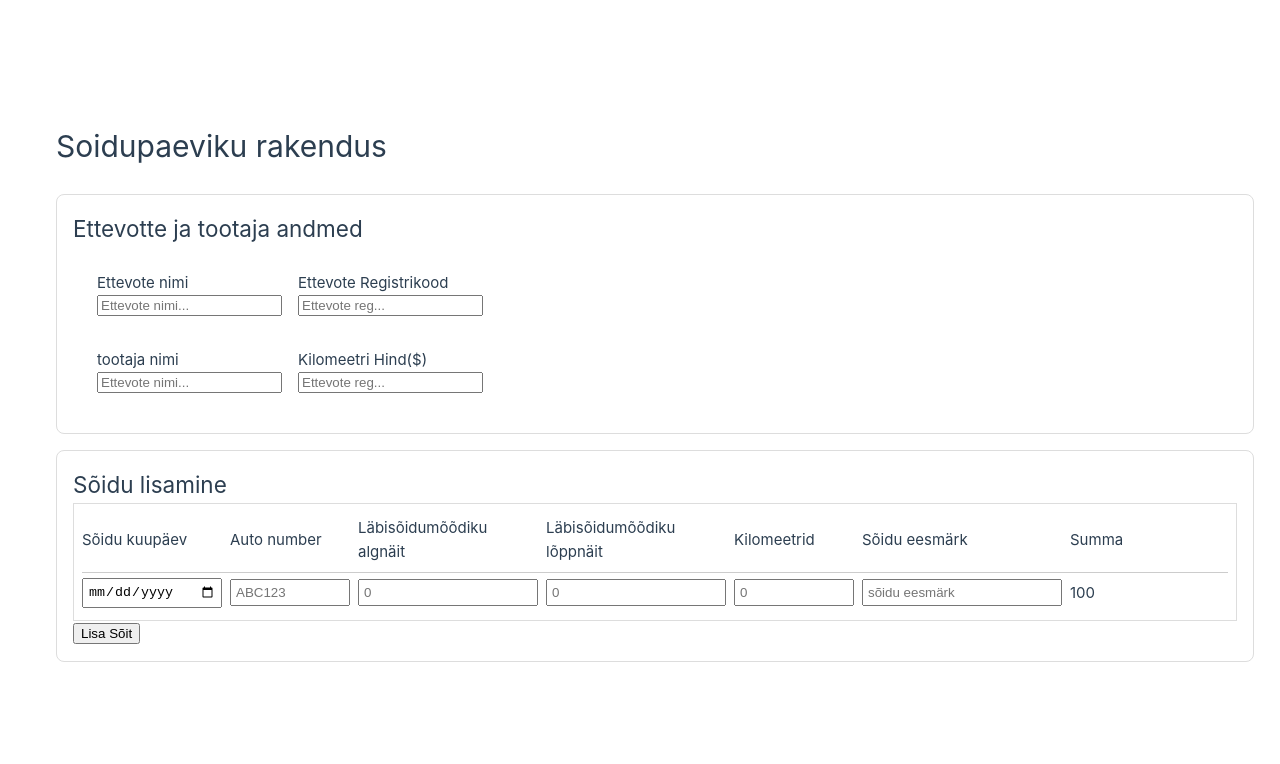
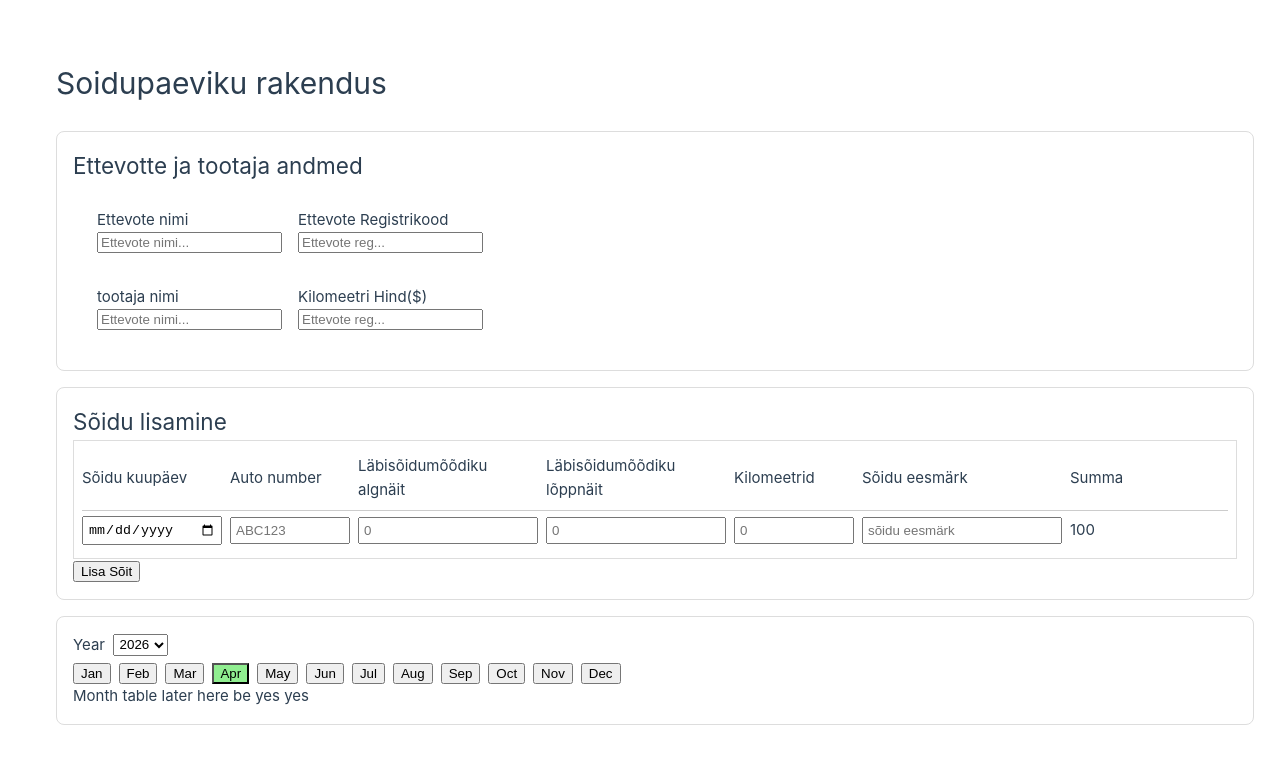
Before and after one commit to RasmusKuusmaa/ACNT, a Vue app: page / in a window 1280 px wide. Shown: the top 764 px of the page. Built offline with nearby package versions, Linux system fonts and the light colour scheme; the HTML template or start-up script is replaced by a standard one.

Commit message:
month/year selector

```diff
--- a/src/App.vue
+++ b/src/App.vue
@@ -1,6 +1,7 @@
 <script setup lang="ts">
 import CompanyForm from './components/CompanyForm.vue';
 import MilageFrom from './components/MilageFrom.vue';
+import MonthSelector from './components/MonthSelector.vue';
 
 </script>
 
@@ -9,6 +10,7 @@ import MilageFrom from './components/MilageFrom.vue';
     <h1>Soidupaeviku rakendus</h1>
     <CompanyForm />
     <MilageFrom />
+    <MonthSelector/>
   </div>
 </template>
 
--- /dev/null
+++ b/src/components/MonthSelector.vue
@@ -0,0 +1,66 @@
+<template>
+    <div class="wrapper">
+        <div class="year">
+            <label>Year</label>
+            <select>
+                <option>2026</option>
+                <option>2025</option>
+                <option>2024</option>
+
+            </select>
+        </div>
+
+        <div class="months">
+            <button>Jan</button>
+            <button>Feb</button>
+            <button>Mar</button>
+            <button class="active">Apr</button>
+            <button>May</button>
+            <button>Jun</button>
+            <button>Jul</button>
+            <button>Aug</button>
+            <button>Sep</button>
+            <button>Oct</button>
+            <button>Nov</button>
+            <button>Dec</button>
+        </div>
+
+        <div class="content">
+            <p>Month table later here be yes yes</p>
+        </div>
+    </div>
+</template>
+
+
+<style scoped>
+.wrapper {
+    border: 1px solid #ddd;
+    padding: 1rem;
+    width: 100%;
+    border-radius: 8px;
+    margin-bottom: 1rem;
+}
+
+.year {
+    display: flex;
+    align-items: center;
+    gap: 0.5rem;
+    margin-bottom: 0.4rem;
+}
+
+select {
+    padding: 0.1rem;
+}
+.months {
+    display: flex;
+    flex-wrap: wrap;
+    gap: 0.5rem;
+}
+
+.months .active {
+    background-color: lightgreen;
+}
+
+
+
+</style>
```
